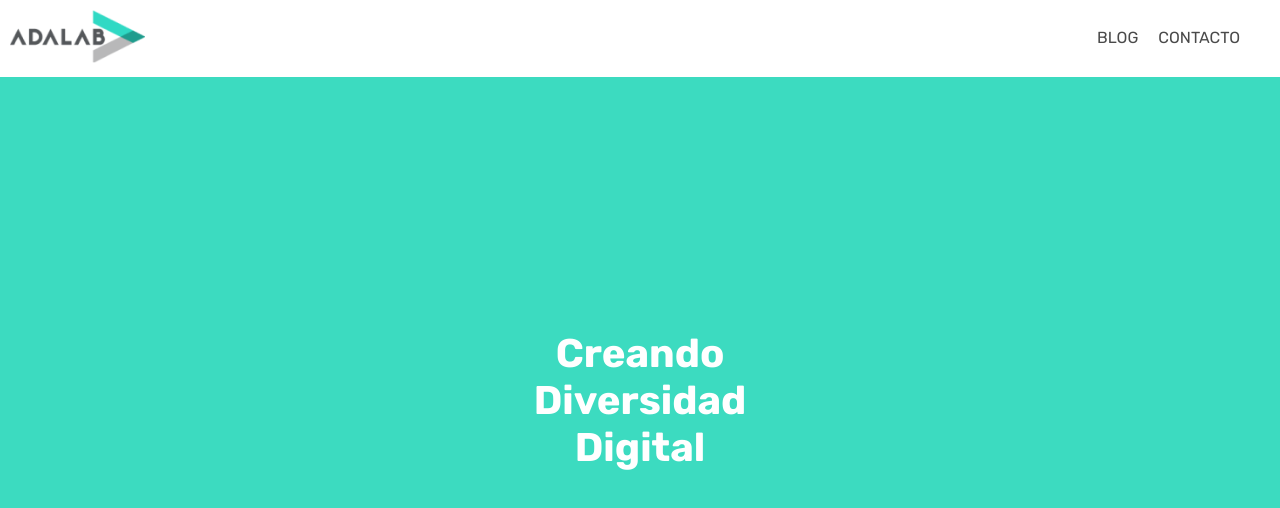
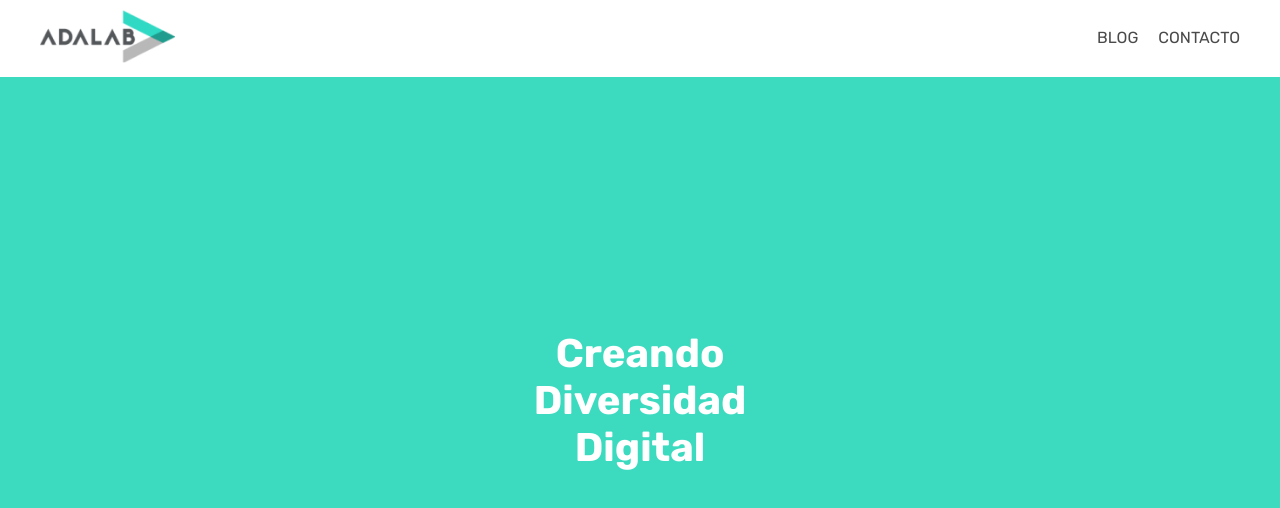
Before and after one commit to Adalab/modulo-1-evaluacion-intermedia-ClaraVilelaJato, a plain HTML site: page index.html in a window 1280 px wide. Drawn offline with Linux system fonts and the light colour scheme.

Commit message:
logo-correction

```diff
--- a/styles/main.css
+++ b/styles/main.css
@@ -75,4 +75,7 @@ body {
   .main {
     font-size: 40px;
   }
+  .logo {
+    margin-left: 30px;
+  }
 }
```
